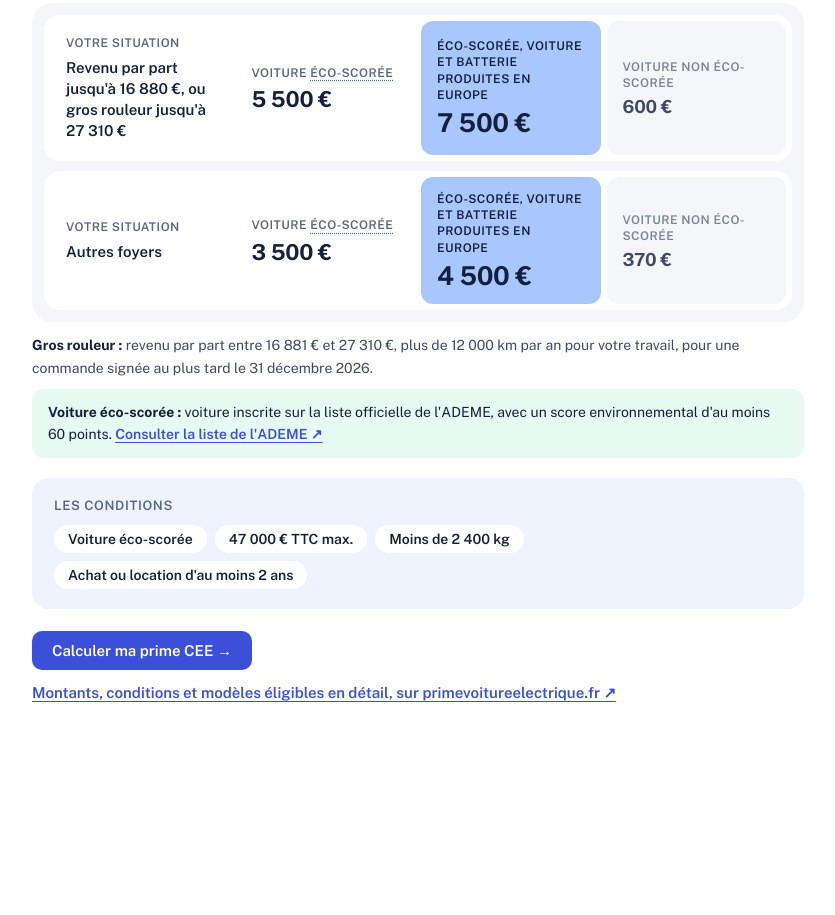
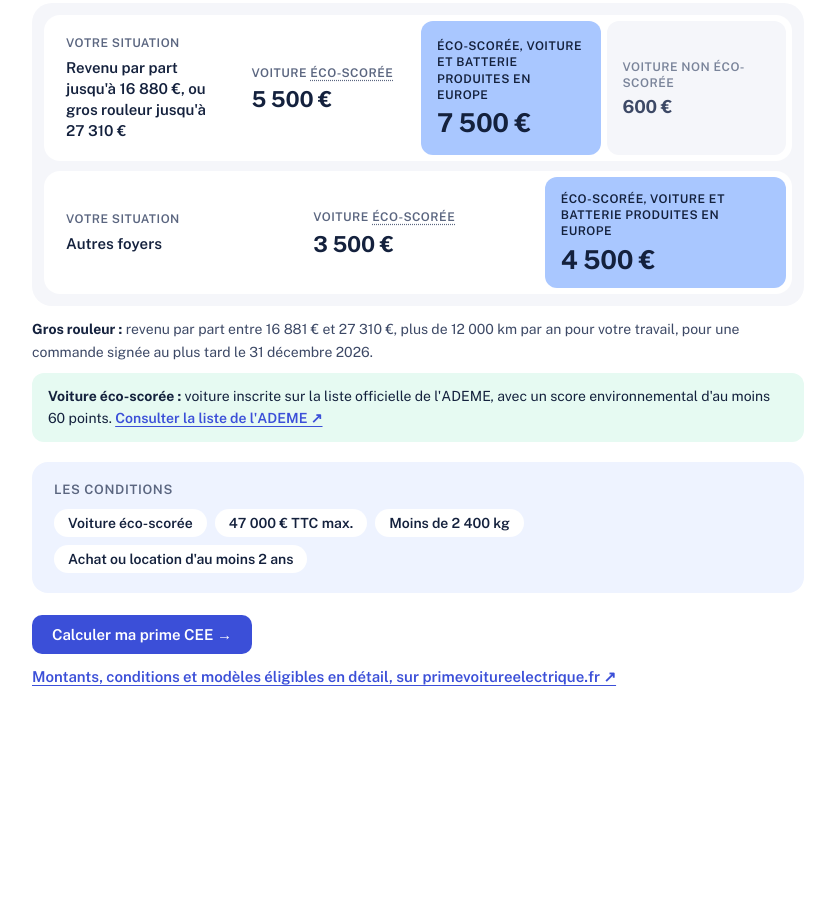
Before and after one commit to PE-gdo/primevoiture-fr, a plain HTML site: page primevoiture-voiture-electrique-neuve.html in a window 1280 px wide. Shown: the part 1137-2052 px from the top of the page, without its empty margins (358-1193 px from the left). Drawn offline with nearby package versions, Linux system fonts and the light colour scheme.

Commit message:
Remove "Voiture non eco-scoree 370 e" cell from Autres foyers row
Co-Authored-By: Claude Sonnet 5 <noreply@anthropic.com>

```diff
--- a/primevoiture-voiture-electrique-neuve.html
+++ b/primevoiture-voiture-electrique-neuve.html
@@ -149,10 +149,6 @@
             <div class="vn-pricing-cell vn-pricing-cell-highlight">
               <span class="vn-pricing-cell-label">Éco-scorée, voiture et batterie produites en Europe</span>
               <span class="vn-pricing-cell-amount">4&nbsp;500&nbsp;€</span>
-            </div>
-            <div class="vn-pricing-cell vn-pricing-cell-muted">
-              <span class="vn-pricing-cell-label">Voiture non éco-scorée</span>
-              <span class="vn-pricing-cell-amount">370&nbsp;€</span>
             </div>
           </div>
         </div>
```
